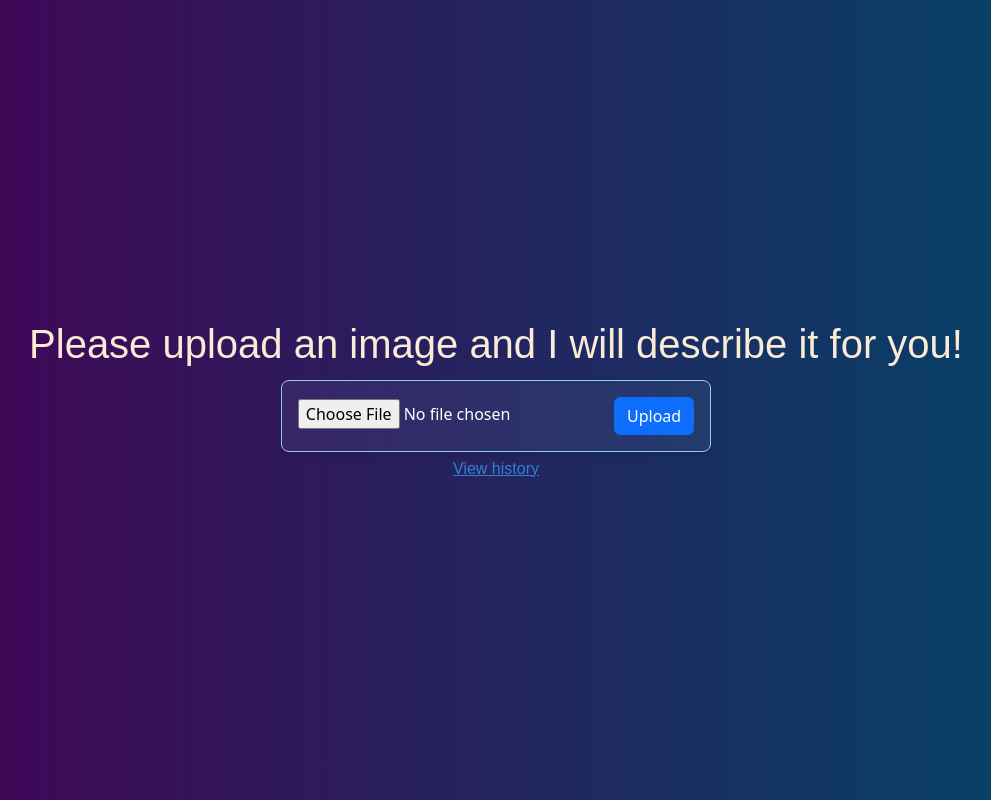
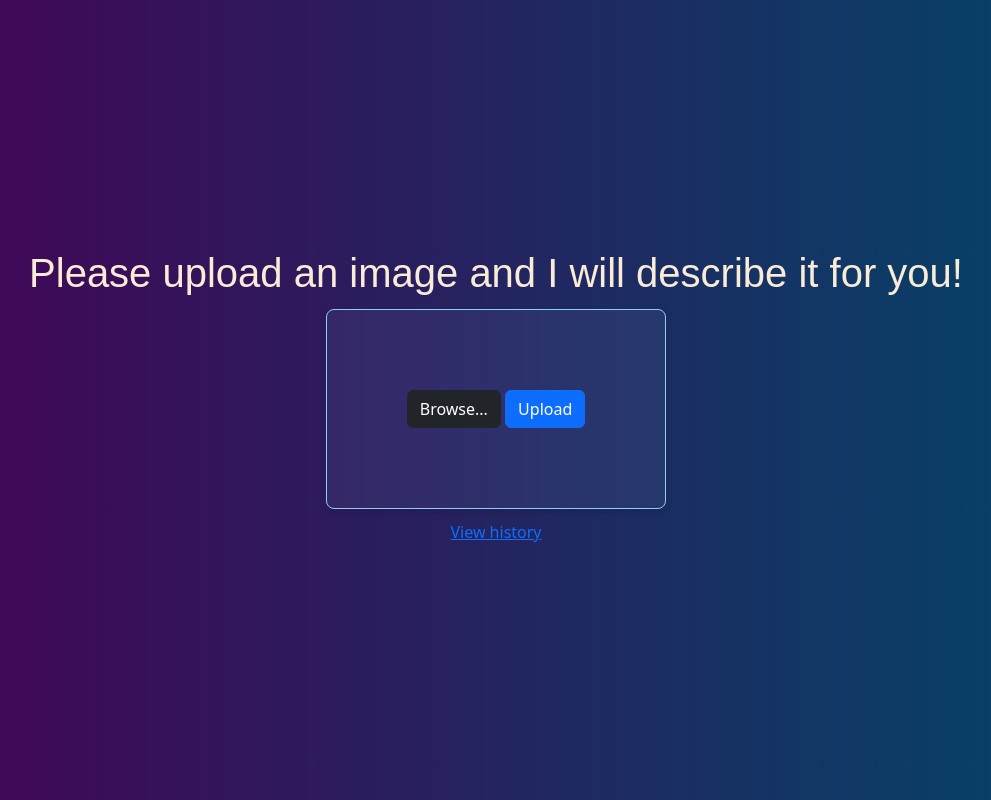
Before and after one commit to SimonasB88/ImageDescriberApp, a FastAPI app: page / in a window 1280 px wide. Shown: the whole page, without its empty margins (144-1135 px from the left). Run offline with FastAPI, Linux system fonts and the light colour scheme; some libraries are stand-ins or nearby versions.

Commit message:
styling updates

```diff
--- a/index.html
+++ b/index.html
@@ -15,12 +15,13 @@
         <div class="align">
             <form id="uploadForm" action="/analyze-image/" method="post" enctype="multipart/form-data" class="button results-container">
                 <input type="file" id="file" name="file" accept="image/*">
+                <label for="file" class="btn btn-primary custom-file-upload btn btn-dark">Browse...</label>
                 <button type="submit" class="btn btn-primary">Upload</button>
             </form>
             <!-- Loader Element -->
             <div class="loader" id="loader"></div>
         </div>
-        <a href="/history/" class="font-family text-blue-600 mt-6 inline-block">View history</a>
+        <a href="/history/" class="btn btn-link">View history</a>
     </div>
 
     <script src="/static/js/bootstrap.bundle.min.js"></script>
--- a/styles/output.css
+++ b/styles/output.css
@@ -47,7 +47,7 @@
     background-color: #91a8d416;
     border: 1px solid #90cdf4;
     border-radius: 0.5rem;
-    padding: 1rem;
+    padding: 5rem;
     text-align: left;
     box-shadow: 0 4px 6px rgba(0, 0, 0, 0.1);
 }
@@ -111,6 +111,16 @@
     margin: 20px auto;
 }
 
+/* Hide the real file input */
+input[type="file"] {
+    display: none;
+}
+/* Style the label as a Bootstrap button */
+.custom-file-upload {
+    display: inline-block;
+    cursor: pointer;
+}
+
 @keyframes spin {
     0% { transform: rotate(0deg); }
     100% { transform: rotate(360deg); }
--- a/templates/history.html
+++ b/templates/history.html
@@ -3,6 +3,7 @@
 <head>
     <meta charset="UTF-8">
     <meta name="viewport" content="width=device-width, initial-scale=1.0">
+    <link rel="stylesheet" href="/static/css/bootstrap.min.css">
     <link href="../styles/output.css" rel="stylesheet">
     <title>Image Analysis Results</title>
 </head>
@@ -37,7 +38,7 @@
             {% endif %}
         </div>
 
-        <a href="/" class="font-family text-blue-600 mt-6 inline-block">Go back to upload another image</a>
+        <a href="/" class="btn btn-link">Go back to upload another image</a>
     </div>
 </body>
 </html>
--- a/templates/results.html
+++ b/templates/results.html
@@ -3,6 +3,7 @@
 <head>
     <meta charset="UTF-8">
     <meta name="viewport" content="width=device-width, initial-scale=1.0">
+    <link rel="stylesheet" href="/static/css/bootstrap.min.css">
     <link href="../styles/output.css" rel="stylesheet">
     <title>Image Analysis Results</title>
 </head>
@@ -31,7 +32,7 @@
             {% endif %}
         </div>
 
-        <a href="/" class="font-family text-blue-600 mt-6 inline-block">Go back to upload another image</a>
+        <a href="/" class="btn btn-link">Go back to upload another image</a>
     </div>
 </body>
 </html>
```
